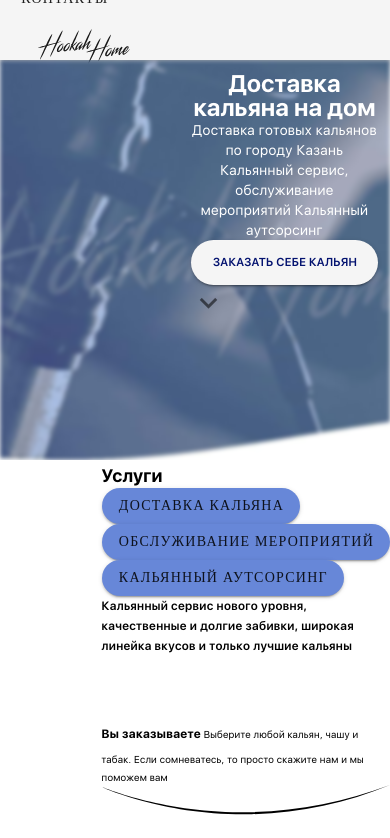
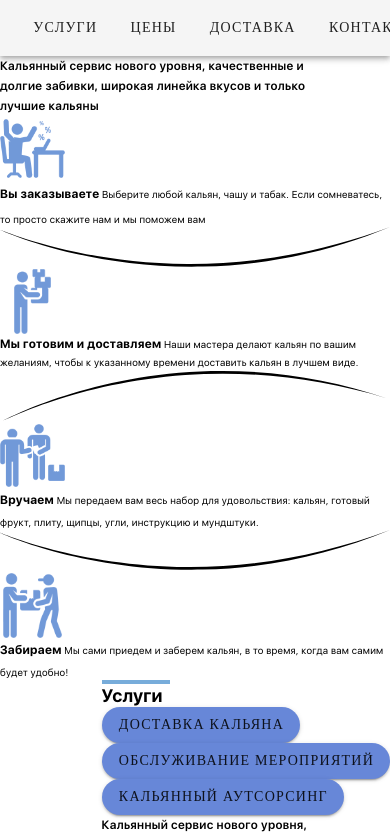
Before and after one commit to mancu1/hookah_delivery, a Vue app: page /services in a window 390 px wide. Shown: the top 838 px of the page. Built offline with nearby package versions, Linux system fonts and the light colour scheme.

Commit message:
! fix App
delete head and delete this import

- delete Head

delete Head, because unnecessary component

+ add contacts

connect components in contacts

+ add delivery

connect components in delivery

+ add prices

connect components in prices

+ add services

connect components in services

```diff
--- a/src/App.vue
+++ b/src/App.vue
@@ -1,17 +1,14 @@
 <template>
   <div>
     <navBar />
-    <Head />
   </div>
 </template>
 
 <script>
-import Head from "@/components/Head";
 import navBar from "./components/NavBar";
 export default {
   name: "App",
   components: {
-    Head,
     navBar
   },
   data: () => ({
--- a/src/components/Head.vue
+++ /dev/null
@@ -1,28 +0,0 @@
-<template>
-  <div>
-    <home />
-    <delivery />
-    <contacts />
-    <prices />
-    <services />
-  </div>
-</template>
-
-<script>
-import home from "@/views/Home";
-import delivery from "@/views/delivery";
-import contacts from "@/views/contacts";
-import prices from "@/views/prices";
-import services from "@/views/services";
-
-export default {
-  name: "Head",
-  components: {
-    home,
-    delivery,
-    contacts,
-    prices,
-    services
-  }
-};
-</script>
--- a/src/components/NavBar.vue
+++ b/src/components/NavBar.vue
@@ -1,8 +1,8 @@
 <template>
   <div>
-    <v-app-bar color="white" class="headerHeight mx-0 px-0">
-      <v-row class="d-flex jusify-center">
-        <div>
+    <v-app-bar color="white">
+      <v-spacer />
+
       <router-link to="/services" class="btn"
         ><v-btn class="px-sm-0 px-md-0 px-lg-3 px-xl-8" text>
           <span class="Text-Style-5 Text-Style-1-table">Услуги</span>
@@ -15,33 +15,21 @@
       >
       <router-link to="/delivery" class="btn"
         ><v-btn class="px-sm-0 px-md-0 px-lg-5 px-xl-8" text
-              ><span class="Text-Style-5 Text-Style-1-table"
-                >Доставка</span
-              ></v-btn
+          ><span class="Text-Style-5 Text-Style-1-table">Доставка</span></v-btn
         ></router-link
       >
       <router-link to="/contacts" class="btn"
         ><v-btn class="px-0" text
-              ><span class="Text-Style-5 Text-Style-1-table"
-                >Контакты</span
-              ></v-btn
+          ><span class="Text-Style-5 Text-Style-1-table">Контакты</span></v-btn
         ></router-link
       >
-        </div>
-        <div class=" col-5 col-md-auto col-lg-auto col-xl-auto">
+
       <router-link to="/" class="btn"
-            ><v-img
-              :src="require('../assets/logo.svg')"
-              class="logoSize"
-              contain
+        ><v-img :src="require('../assets/logo.svg')" class="logoSize" contain
       /></router-link>
-        </div>
 
-        <div>
-          <v-btn href="tel:+79961224970" text>
-            <span
-              class="Text-Style-4 Text-Style-2-table Text-Style-3-mobile mx-n2"
-            >
+      <v-btn href="tel:+79961224970" text class="btn">
+        <span class="Text-Style-4 Text-Style-2-table Text-Style-3-mobile mx-n2">
           +7 (996) 122-49-70
         </span>
       </v-btn>
@@ -59,9 +47,9 @@
           >
         </v-btn></router-link
       >
-        </div>
-      </v-row>
+      <v-spacer />
     </v-app-bar>
+    <router-view />
   </div>
 </template>
 
--- a/src/views/contacts.vue
+++ b/src/views/contacts.vue
@@ -0,0 +1,15 @@
+<template>
+  <div>
+    <delivery />
+  </div>
+</template>
+
+<script>
+import delivery from "@/components/FifthScreen";
+export default {
+  name: "services",
+  components: {
+    delivery
+  }
+};
+</script>
--- a/src/views/delivery.vue
+++ b/src/views/delivery.vue
@@ -0,0 +1,18 @@
+<template>
+  <div>
+    <delivery />
+    <deliveryScreen />
+  </div>
+</template>
+
+<script>
+import delivery from "@/components/FourthScreenDir/Delivery";
+import deliveryScreen from "@/components/FourthScreenDir/FourthScreen";
+export default {
+  name: "services",
+  components: {
+    delivery,
+    deliveryScreen
+  }
+};
+</script>
--- a/src/views/prices.vue
+++ b/src/views/prices.vue
@@ -0,0 +1,15 @@
+<template>
+  <div>
+    <price />
+  </div>
+</template>
+
+<script>
+import price from "@/components/ThirdScreen";
+export default {
+  name: "services",
+  components: {
+    price
+  }
+};
+</script>
--- a/src/views/services.vue
+++ b/src/views/services.vue
@@ -0,0 +1,17 @@
+<template
+  ><div>
+    <Services />
+    <SecondScreen /></div
+></template>
+
+<script>
+import Services from "@/components/SecondScreenDir/Services";
+import SecondScreen from "@/components/SecondScreenDir/SecondScreen";
+export default {
+  name: "services",
+  components: {
+    Services,
+    SecondScreen
+  }
+};
+</script>
```
Lines whose indentation alone changed are shown as unchanged.
